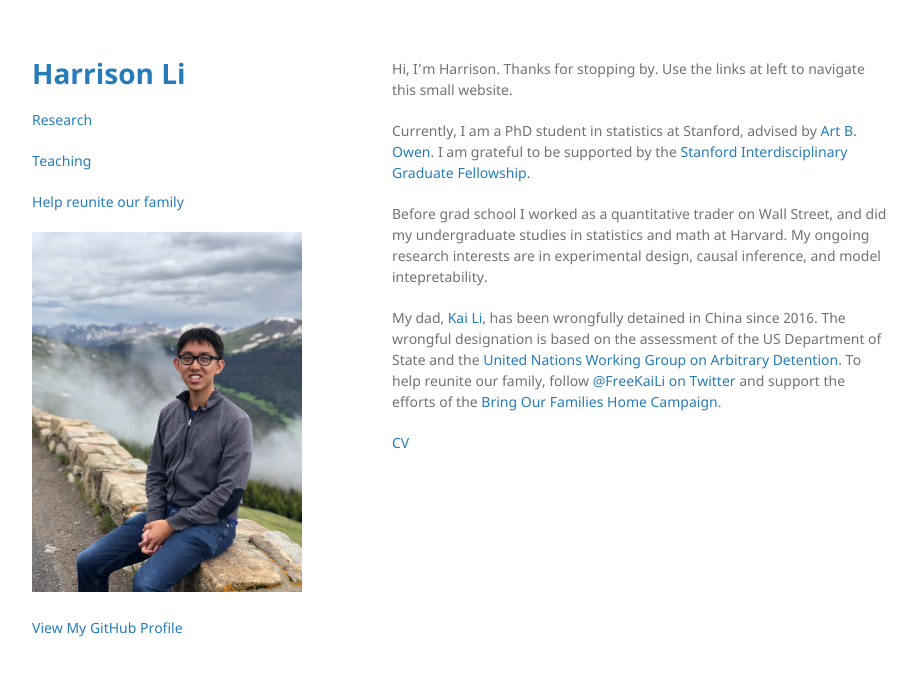
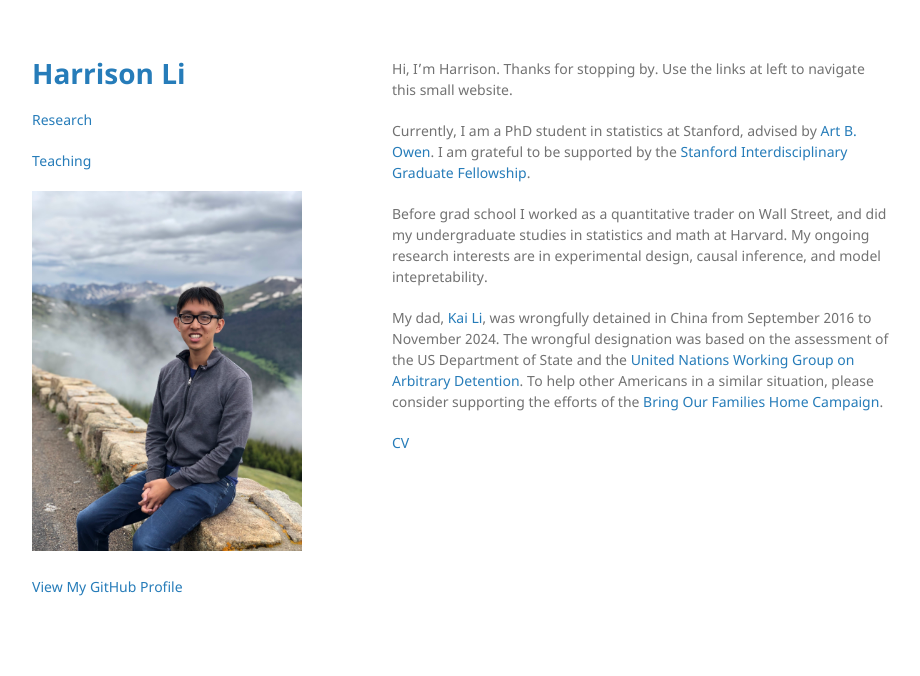
Before and after one commit to hli90722/hli90722.github.io, a Jekyll site: the page built from index.md, in a window 1280 px wide. Shown: the top 676 px of the page, without its empty margins (178-1098 px from the left). Built offline with Jekyll 4.4.1, drawn with Linux system fonts in a browser that asks for light colours; the repository's description, which GitHub fills in, is left out.

Commit message:
Dad is home

```diff
--- a/_layouts/default.html
+++ b/_layouts/default.html
@@ -19,7 +19,6 @@
 
         <p class="view"><a href="/research/">Research</a></p>
         <p class="view"><a href="/teaching/">Teaching</a></p>
-        <p class="view"><a href="https://www.freekaili.org/">Help reunite our family</a></p>
 
         {% if site.logo %}
           <img src="{{site.logo | relative_url}}" alt="Logo" />
--- a/index.md
+++ b/index.md
@@ -11,8 +11,8 @@ Currently, I am a PhD student in statistics at Stanford, advised by [Art B. Owen
 
 Before grad school I worked as a quantitative trader on Wall Street, and did my undergraduate studies in statistics and math at Harvard. My ongoing research interests are in experimental design, causal inference, and model intepretability.
 
-My dad, [Kai Li](https://en.wikipedia.org/wiki/Kai_Li_(businessman)), has been wrongfully detained in China since 2016. The wrongful designation is based on the assessment of the US Department of State and the [United Nations
-Working Group on Arbitrary Detention](https://www.ohchr.org/sites/default/files/Documents/Issues/Detention/Opinions/Session89/A_HRC_WGAD_2020_78.pdf). To help reunite our family, follow [@FreeKaiLi on Twitter](https://www.twitter.com/FreeKaiLi) and support the efforts of the [Bring Our Families Home Campaign](https://www.bringourfamilieshome.org/).
+My dad, [Kai Li](https://en.wikipedia.org/wiki/Kai_Li_(businessman)), was wrongfully detained in China from September 2016 to November 2024. The wrongful designation was based on the assessment of the US Department of State and the [United Nations
+Working Group on Arbitrary Detention](https://www.ohchr.org/sites/default/files/Documents/Issues/Detention/Opinions/Session89/A_HRC_WGAD_2020_78.pdf). To help other Americans in a similar situation, please consider supporting the efforts of the [Bring Our Families Home Campaign](https://www.bringourfamilieshome.org/).
 
 
 [CV](https://github.com/hli90722/hli90722.github.io/blob/main/HLi_CV.pdf)
```
Also changed, not shown: 1 other file.
